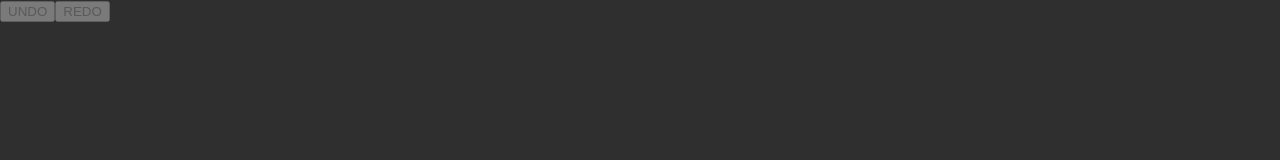
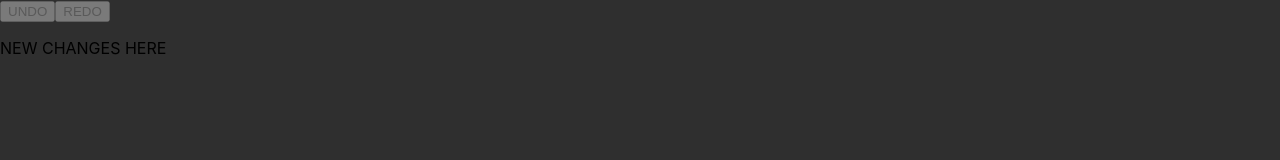
Before and after one commit to gabcamba/menard, a React (Create React App) app: page / in a window 1280 px wide. Shown: the top 160 px of the page. Built offline with nearby package versions, Linux system fonts and the light colour scheme.

Commit message:
implemented this x feature

```diff
--- a/src/App.js
+++ b/src/App.js
@@ -38,13 +38,13 @@ function App() {
         <button disabled={!points.length} onClick={handleUndo}>UNDO</button>
         <button disabled={!popped.length} onClick={handleRedo}>REDO</button>
       </div>
+      <p>NEW CHANGES HERE</p>
       <div className='points-container' onClick={handleClick}>
         {
           points.map(point => (
             // <div style={{ borderRadius: '50%', height: '10px', width: '10px', backgroundColor: 'white', left: point.x, top: point.y, position: 'absolute' }}>
             // </div>
             <img style={{ borderRadius: '50%', height: '100px', width: '100px', backgroundColor: 'white', left: point.x, top: point.y, position: 'absolute' }} alt='menard' src={require('./assets/IMG_3133.png')} />
-
           ))
         }
       </div>
```
